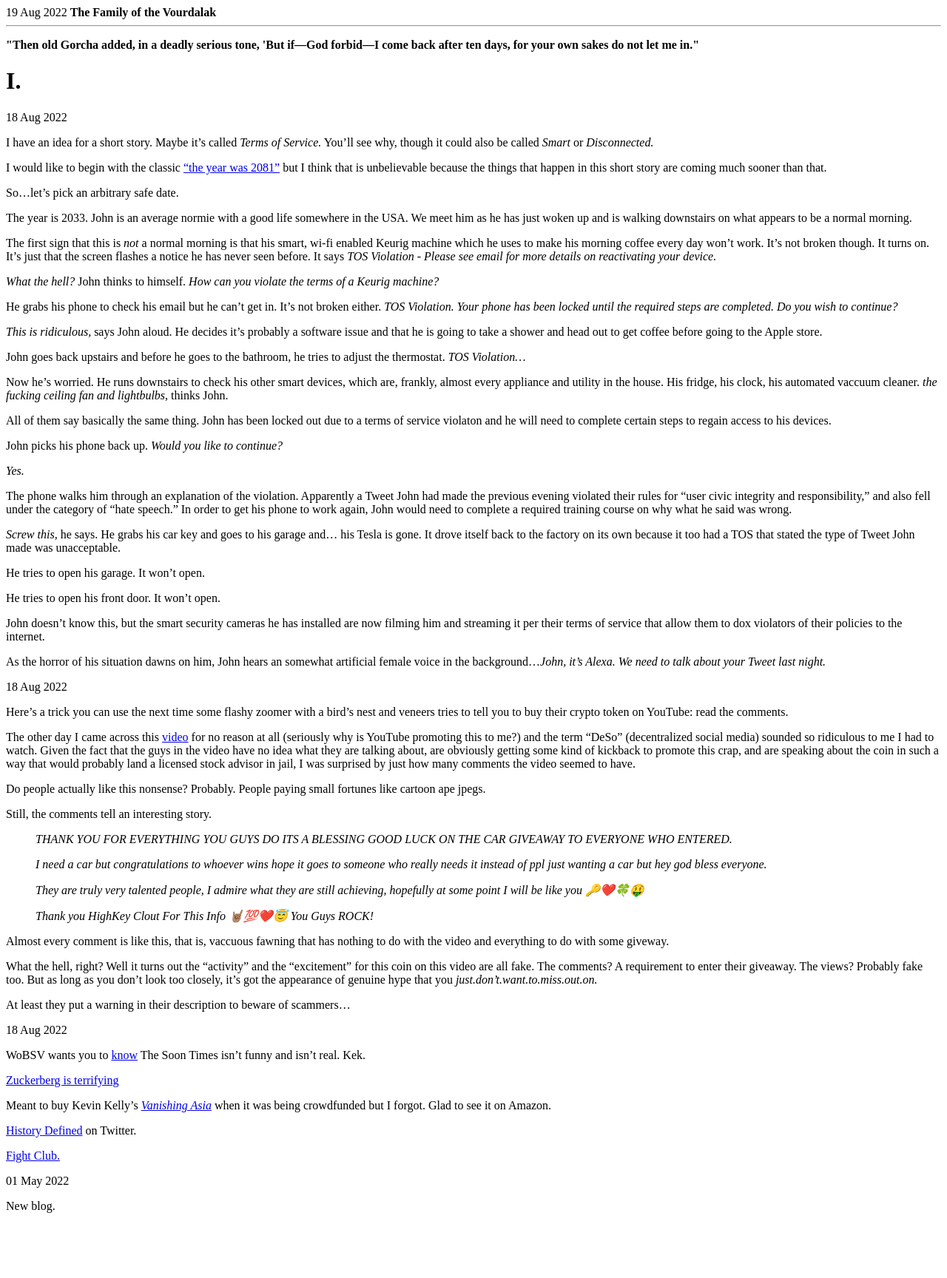
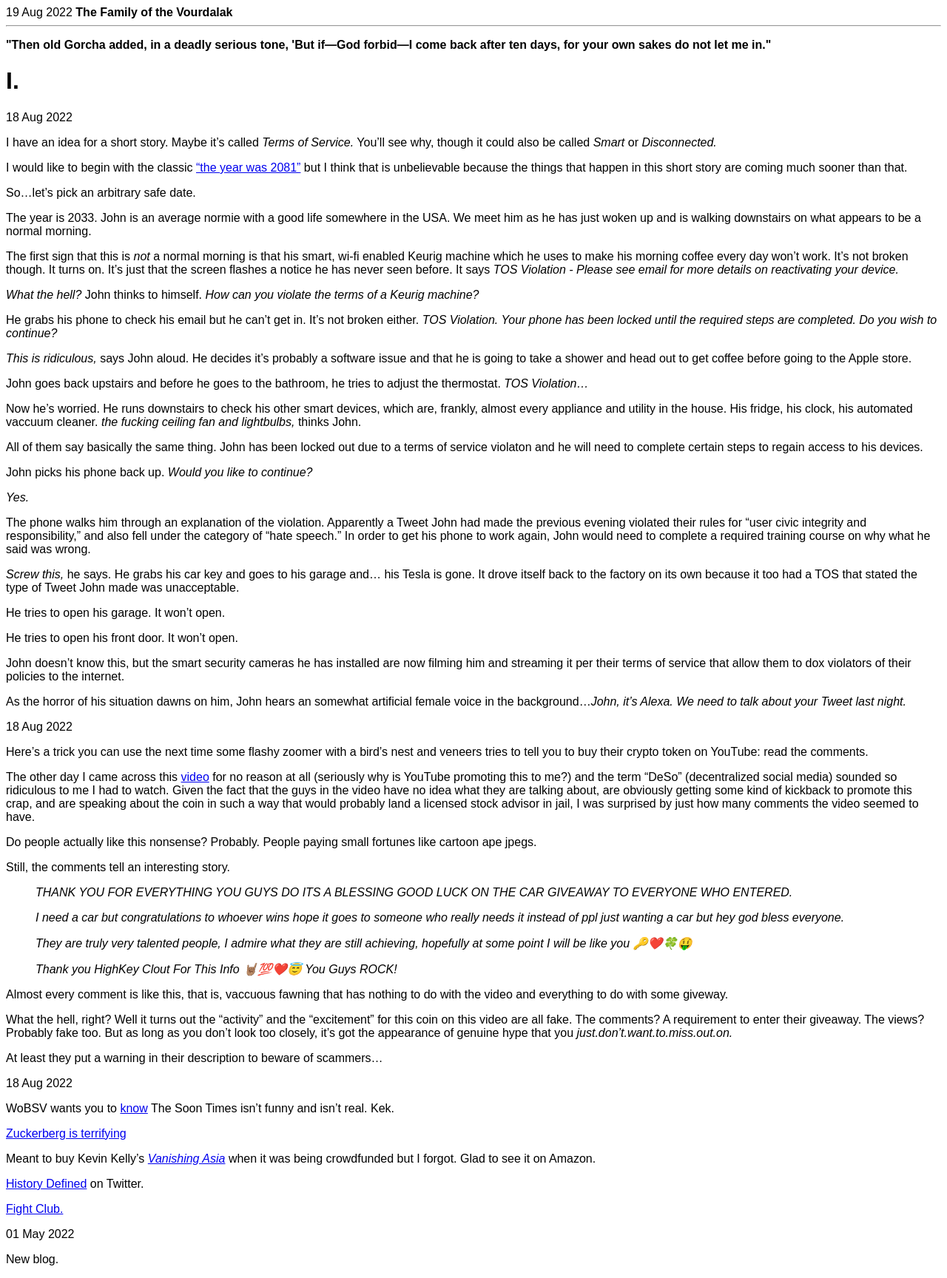
Before and after one commit to dmkgll/dmkgll, a Jekyll site: the page built from index.html, in a window 1280 px wide. Shown: the whole page at 74% size. Built offline with Jekyll 4.4.1, drawn with Linux system fonts in a browser that asks for light colours; the list of posts is cut into pages by our own code; before the commit the page ends 1656 px from its top, so only the background shows below that.

Commit message:
Update index.html

```diff
--- a/_layouts/index.html
+++ b/_layouts/index.html
@@ -2,7 +2,10 @@
  <title>{{page.title}}</title>
  <meta name="viewport" content="width=device-width,minimum-scale=1,initial-scale=1">
  <link rel="shortcut icon" href="/favicon.ico" type="image/x-icon">
- <style>a:visited{color: blue;}
+ <style>
+  body{font-family:sans-serif;}
+
+  a:visited{color: blue;}
  .dark-mode {
   background-color: #111;
   color: wheat;
```
